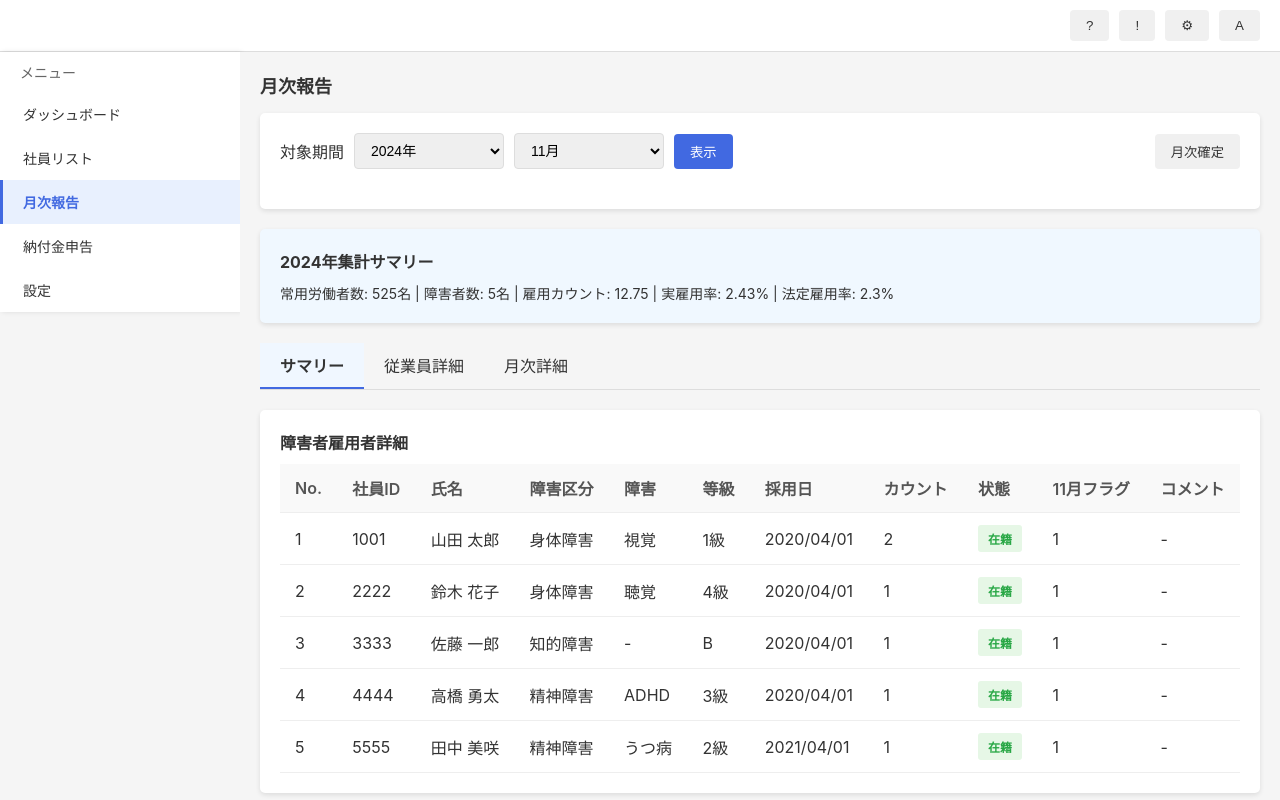
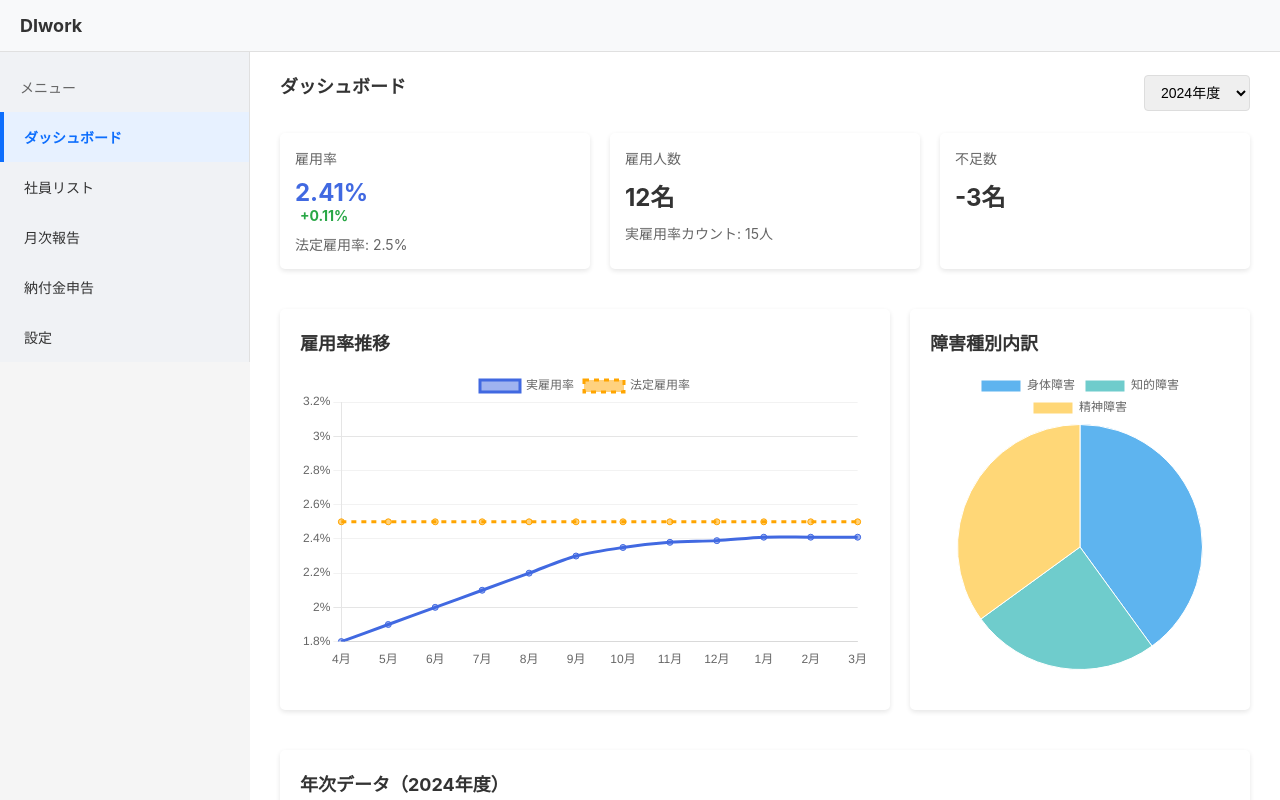
Before and after one commit to slazengersnow/DAN_work, a React (Create React App) app: page /#/monthly-report in a window 1280 px wide. Before the commit this address led to /#/monthly-report. Shown: the top 800 px of the page. Built offline with nearby package versions, Linux system fonts and the light colour scheme.

Commit message:
DAN_20250320_1510_sidebar

```diff
--- a/src/App.css
+++ b/src/App.css
@@ -395,3 +395,65 @@ body {
   -ms-overflow-style: none;  /* IE and Edge */
   scrollbar-width: none;  /* Firefox */
 }
+
+/* 全体レイアウト */
+.app-layout {
+  display: flex;
+  min-height: 100vh;
+  width: 100%;
+}
+
+/* メインコンテンツ */
+.main-content {
+  flex: 1;
+  overflow-y: auto;
+  padding: 0;
+  background-color: #f0f2f5;
+}
+
+/* サイドバーとレイアウト関連スタイル */
+.app-layout {
+  display: flex;
+  min-height: 100vh;
+  width: 100%;
+}
+
+.sidebar {
+  width: 250px;
+  min-height: 100vh;
+  background-color: #f0f2f5;
+  border-right: 1px solid #e0e0e0;
+  flex-shrink: 0;
+}
+
+.sidebar-title {
+  padding: 20px;
+  font-size: 20px;
+  font-weight: bold;
+  color: #333;
+  border-bottom: 1px solid #e0e0e0;
+}
+
+.menu-item {
+  padding: 15px 20px;
+  color: #333;
+  text-decoration: none;
+  display: block;
+  cursor: pointer;
+}
+
+.menu-item:hover {
+  background-color: #e6e9ed;
+}
+
+.menu-item.selected {
+  background-color: #e7f1ff;
+  color: #0d6efd;
+  border-left: 4px solid #0d6efd;
+}
+
+.main-content {
+  flex: 1;
+  background-color: #fff;
+  padding: 0;
+}
--- a/src/App.tsx
+++ b/src/App.tsx
@@ -1,53 +1,28 @@
-import React, { useState, useEffect } from 'react';
-import { HashRouter as Router, Routes, Route } from 'react-router-dom';
-import './App.css';
+import React from 'react';
+import { BrowserRouter as Router, Route, Routes } from 'react-router-dom';
+import Layout from './components/Layout';
 import Dashboard from './pages/Dashboard';
 import EmployeeList from './pages/EmployeeList';
 import MonthlyReport from './pages/MonthlyReport';
 import PaymentReport from './pages/PaymentReport';
 import Settings from './pages/Settings';
-import Sidebar from './components/Sidebar';
-import Header from './components/Header';
-import { saveToLocalStorage, getFromLocalStorage } from './utils/storage';
+import './App.css';
 
-function App() {
-  // テーマ状態の初期化（ローカルストレージから取得、デフォルトは'light'）
-  // nullが返される可能性があるため、|| 'light' で確実に文字列に
-  const [theme, setTheme] = useState<string>(() => {
-    return getFromLocalStorage('theme', 'light') || 'light';
-  });
-
-  // テーマ変更関数
-  const changeTheme = (newTheme: string) => {
-    setTheme(newTheme);
-    saveToLocalStorage('theme', newTheme);
-  };
-
-  // テーマが変更されたときにドキュメントのクラスを更新
-  useEffect(() => {
-    document.documentElement.setAttribute('data-theme', theme);
-  }, [theme]);
-
+const App: React.FC = () => {
   return (
     <Router>
-      <div className="app-container">
-        <Header />
-        <div className="content-container">
-          <Sidebar />
-          <main className="main-content">
+      <Layout>
         <Routes>
           <Route path="/" element={<Dashboard />} />
           <Route path="/dashboard" element={<Dashboard />} />
-              <Route path="/employees" element={<EmployeeList />} />
+          <Route path="/employee-list" element={<EmployeeList />} />
           <Route path="/monthly-report" element={<MonthlyReport />} />
           <Route path="/payment-report" element={<PaymentReport />} />
-              <Route path="/settings" element={<Settings theme={theme} onChangeTheme={changeTheme} />} />
+          <Route path="/settings" element={<Settings />} />
         </Routes>
-          </main>
-        </div>
-      </div>
+      </Layout>
     </Router>
   );
-}
+};
 
 export default App;
--- /dev/null
+++ b/src/components/Layout.tsx
@@ -0,0 +1,49 @@
+import React from 'react';
+import Sidebar from './Sidebar';
+import styled from 'styled-components';
+
+const LayoutContainer = styled.div`
+  display: flex;
+  flex-direction: column;
+  min-height: 100vh;
+`;
+
+const TopBar = styled.div`
+  background-color: #f8f9fa;
+  border-bottom: 1px solid #e0e0e0;
+  padding: 15px 20px;
+  font-size: 18px;
+  font-weight: bold;
+  color: #333;
+`;
+
+const ContentContainer = styled.div`
+  display: flex;
+  flex: 1;
+`;
+
+const MainContent = styled.div`
+  flex: 1;
+  padding: 20px 30px;
+  background-color: #fff;
+`;
+
+interface LayoutProps {
+  children: React.ReactNode;
+}
+
+const Layout: React.FC<LayoutProps> = ({ children }) => {
+  return (
+    <LayoutContainer>
+      <TopBar>DIwork</TopBar>
+      <ContentContainer>
+        <Sidebar />
+        <MainContent>
+          {children}
+        </MainContent>
+      </ContentContainer>
+    </LayoutContainer>
+  );
+};
+
+export default Layout;
--- a/src/components/Sidebar.tsx
+++ b/src/components/Sidebar.tsx
@@ -3,9 +3,9 @@ import { Link, useLocation } from 'react-router-dom';
 import styled from 'styled-components';
 
 const SidebarContainer = styled.div`
-  width: 240px;
-  background-color: white;
-  box-shadow: 2px 0 5px rgba(0, 0, 0, 0.1);
+  width: 250px;
+  background-color: #f0f2f5;
+  border-right: 1px solid #e0e0e0;
   height: 100%;
   writing-mode: horizontal-tb;
   display: flex;
@@ -14,11 +14,12 @@ const SidebarContainer = styled.div`
 `;
 
 const MenuTitle = styled.div`
-  padding: 10px 20px;
+  padding: 15px 20px;
   color: #666;
   font-size: 14px;
   writing-mode: horizontal-tb;
   white-space: nowrap;
+  margin-top: 10px;
 `;
 
 interface MenuLinkProps {
@@ -27,11 +28,11 @@ interface MenuLinkProps {
 
 const MenuLink = styled(Link)<MenuLinkProps>`
   display: block;
-  padding: 12px 20px;
+  padding: 15px 20px;
   text-decoration: none;
-  color: ${props => props.isActive ? '#4169e1' : '#333'};
-  background-color: ${props => props.isActive ? '#e8f0fe' : 'transparent'};
-  border-left: ${props => props.isActive ? '3px solid #4169e1' : '3px solid transparent'};
+  color: ${props => props.isActive ? '#0d6efd' : '#333'};
+  background-color: ${props => props.isActive ? '#e7f1ff' : 'transparent'};
+  border-left: ${props => props.isActive ? '4px solid #0d6efd' : '4px solid transparent'};
   writing-mode: horizontal-tb;
   text-orientation: mixed;
   white-space: nowrap;
@@ -40,7 +41,7 @@ const MenuLink = styled(Link)<MenuLinkProps>`
   transition: background-color 0.2s;
 
   &:hover {
-    background-color: #f0f7ff;
+    background-color: #e6e9ed;
   }
 `;
 
@@ -56,11 +57,11 @@ const Sidebar: React.FC = () => {
       <MenuTitle>メニュー</MenuTitle>
 
       <nav>
-        <MenuLink to="/dashboard" isActive={isActive('/dashboard')}>
+        <MenuLink to="/dashboard" isActive={isActive('/dashboard') || location.pathname === '/'}>
           ダッシュボード
         </MenuLink>
 
-        <MenuLink to="/employees" isActive={isActive('/employees')}>
+        <MenuLink to="/employee-list" isActive={isActive('/employee-list')}>
           社員リスト
         </MenuLink>
 
--- a/src/pages/Settings.tsx
+++ b/src/pages/Settings.tsx
@@ -1,12 +1,6 @@
 import React, { useState } from 'react';
 
-// プロパティの型定義
-interface SettingsProps {
-  theme: string;
-  onChangeTheme: (newTheme: string) => void;
-}
-
-const Settings: React.FC<SettingsProps> = ({ theme, onChangeTheme }) => {
+const Settings: React.FC = () => {
   // モックデータ
   const mockCompanyData = {
     name: '株式会社サンプル',
@@ -28,9 +22,18 @@ const Settings: React.FC<SettingsProps> = ({ theme, onChangeTheme }) => {
   const [legalRateAlert, setLegalRateAlert] = useState<boolean>(true);
   const [employmentEndNotice, setEmploymentEndNotice] = useState<boolean>(false);
 
+  // テーマ設定（内部で状態管理）
+  const [theme, setTheme] = useState<string>('light');
+
   const handleSave = () => {
     // 実際のアプリではここで保存処理を行う
     alert('設定が保存されました');
+  };
+
+  // テーマ変更のハンドラー（内部で処理）
+  const handleThemeChange = (newTheme: string) => {
+    setTheme(newTheme);
+    // ここでテーマ変更の処理を実装
   };
 
   return (
@@ -237,7 +240,7 @@ const Settings: React.FC<SettingsProps> = ({ theme, onChangeTheme }) => {
                     name="theme"
                     value="light"
                     checked={theme === 'light'}
-                    onChange={() => onChangeTheme('light')}
+                    onChange={() => handleThemeChange('light')}
                     style={{ marginRight: '10px' }}
                   />
                   ライトモード
@@ -249,7 +252,7 @@ const Settings: React.FC<SettingsProps> = ({ theme, onChangeTheme }) => {
                     name="theme"
                     value="dark"
                     checked={theme === 'dark'}
-                    onChange={() => onChangeTheme('dark')}
+                    onChange={() => handleThemeChange('dark')}
                     style={{ marginRight: '10px' }}
                   />
                   ダークモード
```
Also changed, not shown: src/pages/MonthlyReport.tsx (line endings or trailing spaces). Lines whose indentation alone changed are shown as unchanged.
